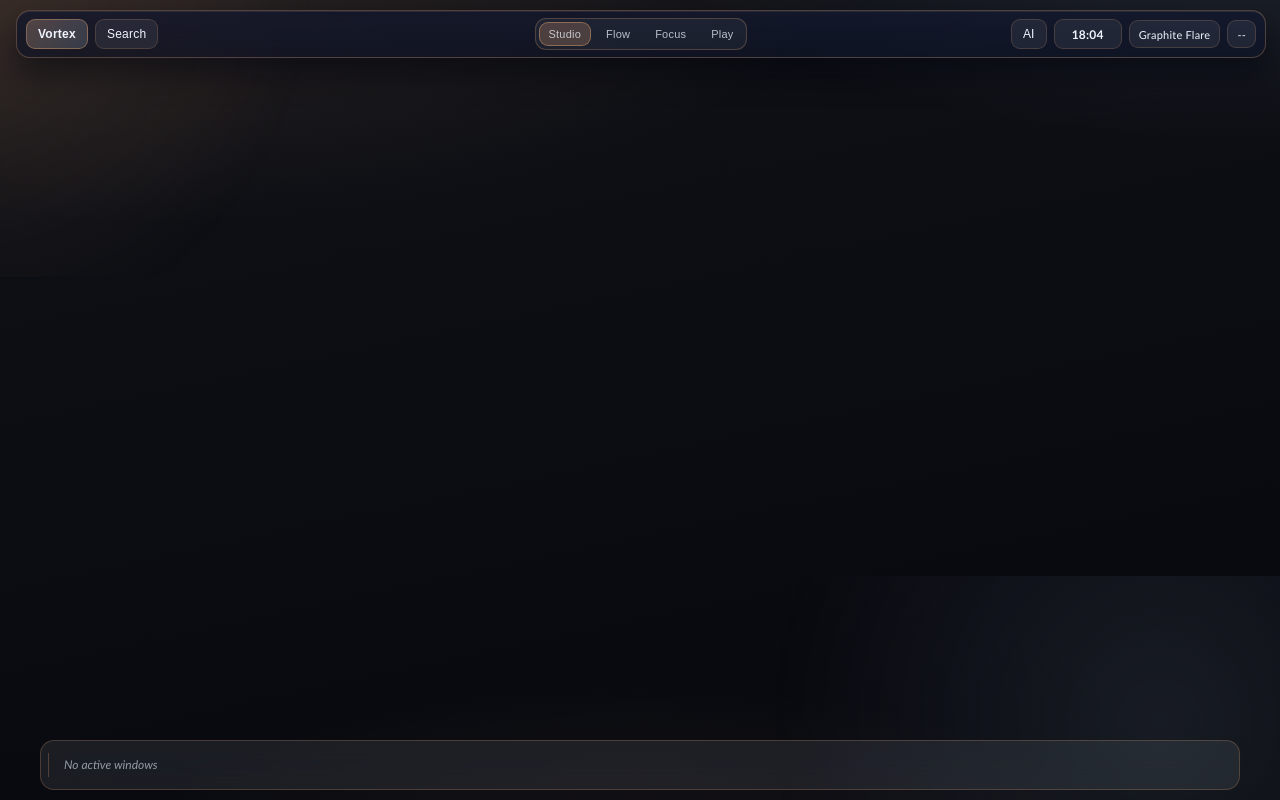
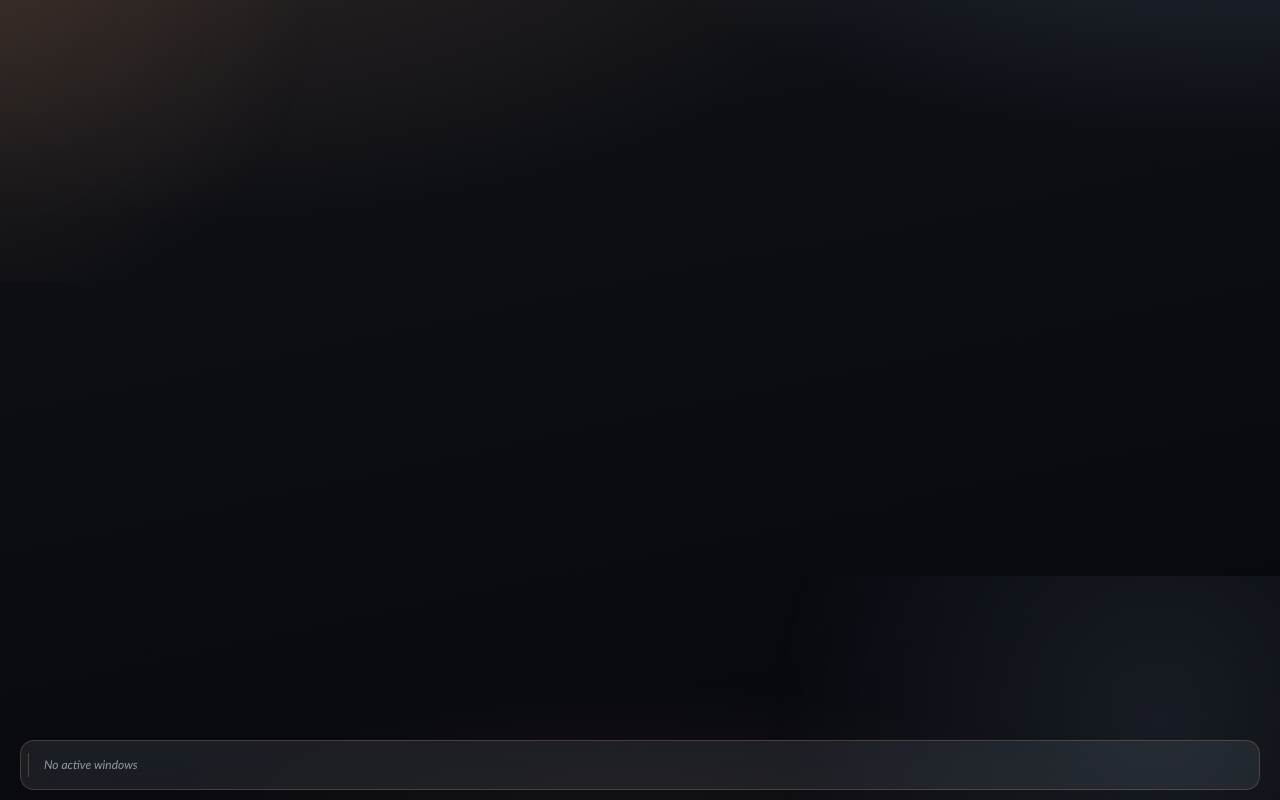
Before and after one commit to diiviikk5/Muks, a Svelte app in the folder frontend/: page / in a window 1280 px wide. Built offline with nearby package versions, Linux system fonts and the light colour scheme.

Commit message:
fix(ui): remove stacked mixed bars with single compact dock mode

```diff
--- a/frontend/src/App.svelte
+++ b/frontend/src/App.svelte
@@ -170,6 +170,7 @@
     {time}
     apps={appCatalog}
     {windows}
+    expanded={showStartMenu || showCommandPalette}
     presetName={preset.name}
     onToggleStart={toggleStartMenu}
     onToggleCommandPalette={toggleCommandPalette}
--- a/frontend/src/components/Taskbar.svelte
+++ b/frontend/src/components/Taskbar.svelte
@@ -2,7 +2,7 @@
   import { invoke } from '@tauri-apps/api/core'
   import { onMount } from 'svelte'
 
-  let { time, apps, windows, presetName, onToggleStart, onToggleCommandPalette, onToggleAI } = $props()
+  let { time, apps, windows, expanded = false, presetName, onToggleStart, onToggleCommandPalette, onToggleAI } = $props()
 
   const pinnedIds = ['explorer', 'browser', 'terminal', 'code', 'settings', 'notepad']
   const workspaceLabels = ['Studio', 'Flow', 'Focus', 'Play']
@@ -61,7 +61,8 @@
   }
 </script>
 
-<div class="shell-frame">
+<div class="shell-frame" class:expanded>
+  {#if expanded}
     <div class="topbar glass">
       <div class="left-cluster">
         <button class="chip strong" onclick={stopAnd(onToggleStart)}>Vortex</button>
@@ -81,6 +82,7 @@
         <div class="chip tiny">{systemInfo.battery == null ? '--' : `${systemInfo.battery}%`}</div>
       </div>
     </div>
+  {/if}
 
   <div class="taskbar horizontal bottom">
     <div class="weg-items-container">
@@ -252,6 +254,10 @@
     scrollbar-width: none;
   }
 
+  .shell-frame:not(.expanded) .taskbar {
+    width: min(1240px, calc(100vw - 22px));
+  }
+
   .taskbar > .weg-items-container::-webkit-scrollbar {
     display: none;
   }
```
Lines whose indentation alone changed are shown as unchanged.
